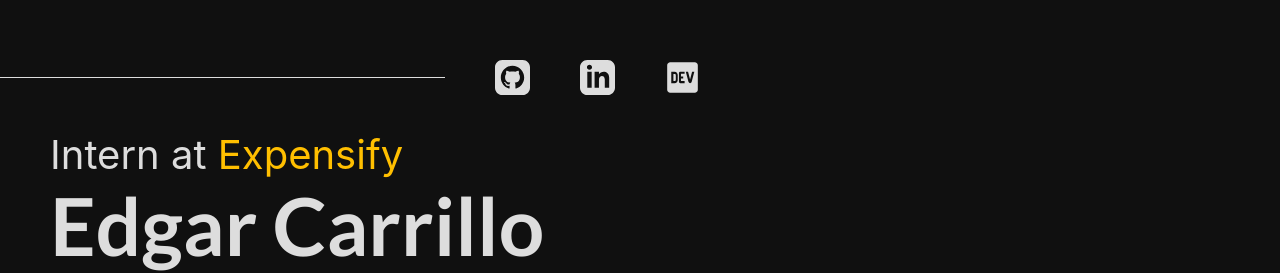
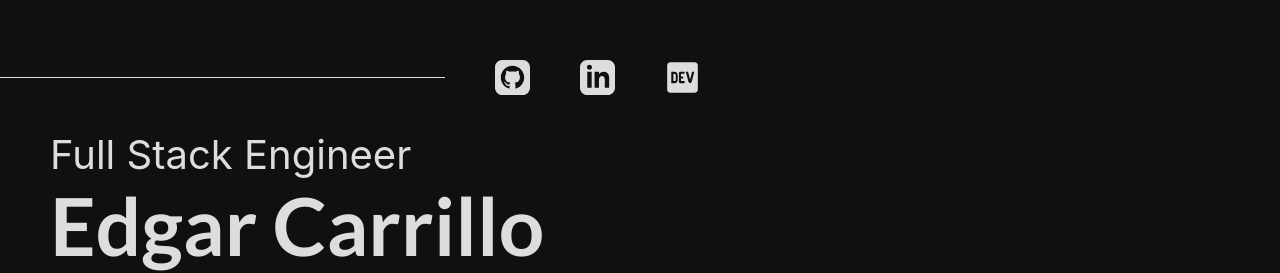
Before and after one commit to ec-rilo/edgarcodes, a Next.js app: page /LandingPage in a window 1280 px wide. Shown: the top 273 px of the page. Built offline with nearby package versions, Linux system fonts and the light colour scheme.

Commit message:
refactor: change sub title

```diff
--- a/components/LandingPage/ContentCont.tsx
+++ b/components/LandingPage/ContentCont.tsx
@@ -21,7 +21,7 @@ const ContentContainer = ({ className }: ContentContainerProps) => {
   return (
     <main className={className}>
       <div>
-        <StyledSubTitle>Intern at <StyledEmphasisWord>Expensify</StyledEmphasisWord></StyledSubTitle>
+        <StyledSubTitle>Full Stack Engineer</StyledSubTitle>
         {/* <StyledDynamicTitleContainer /> */}
         <StyledTitle>Edgar Carrillo</StyledTitle>
       </div>
```
